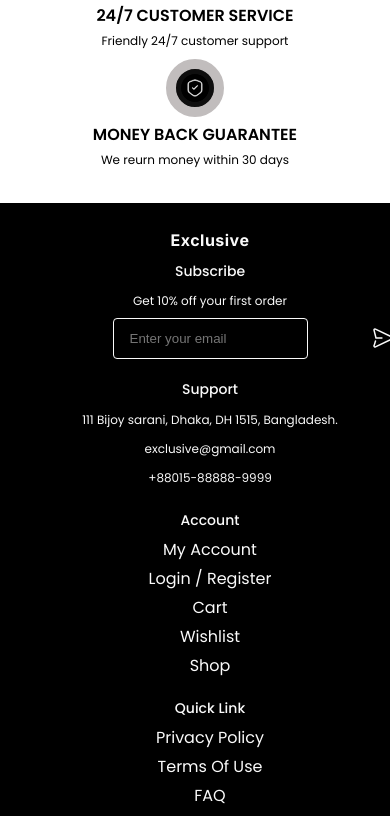
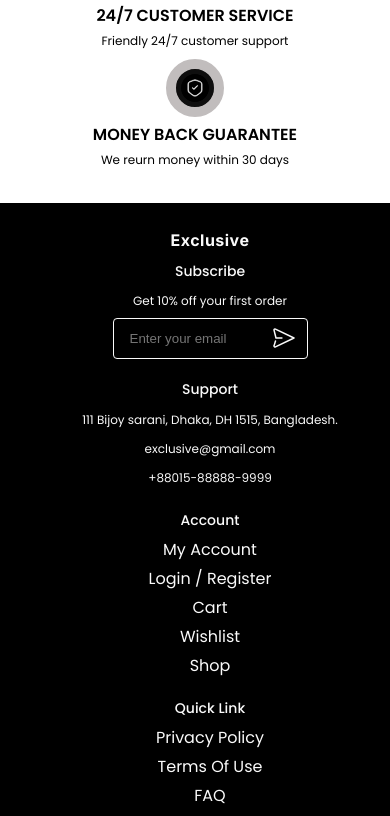
Before and after one commit to stanosuozah/exclusive-ecommerce, a React (Vite) app: page / in a window 390 px wide. Shown: the part 3880-4696 px from the top of the page. Built offline with nearby package versions, Linux system fonts and the light colour scheme; no server answers.

Commit message:
mobile update

```diff
--- a/src/App.css
+++ b/src/App.css
@@ -3448,7 +3448,7 @@ CTA BANNER */
 	.send-icon {
 		position: absolute;
 		top: 10px;
-		right: 0;
+		right: 100px;
 		background-color: #000000;
 		z-index: 10;
 		cursor: pointer;
```
